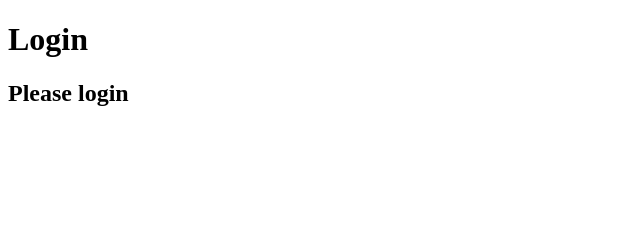
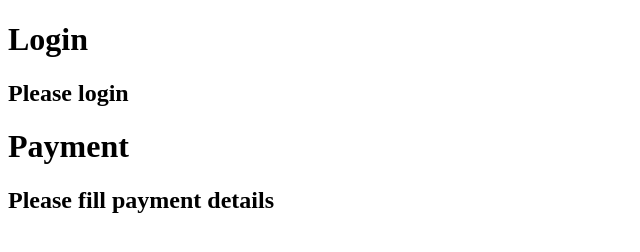
Before and after one commit to keavarin/codecamp-git-review, a plain HTML site: page index.html in a window 1280 px wide. Shown: the whole page, without its empty margins (0-640 px from the left). Drawn offline with Linux system fonts and the light colour scheme.

Commit message:
add payment title and description

```diff
--- a/index.html
+++ b/index.html
@@ -9,5 +9,10 @@
   <body>
     <h1>Login</h1>
     <h2>Please login</h2>
+
+    <div>
+      <h1>Payment</h1>
+      <h2>Please fill payment details</h2>
+    </div>
   </body>
 </html>
```
